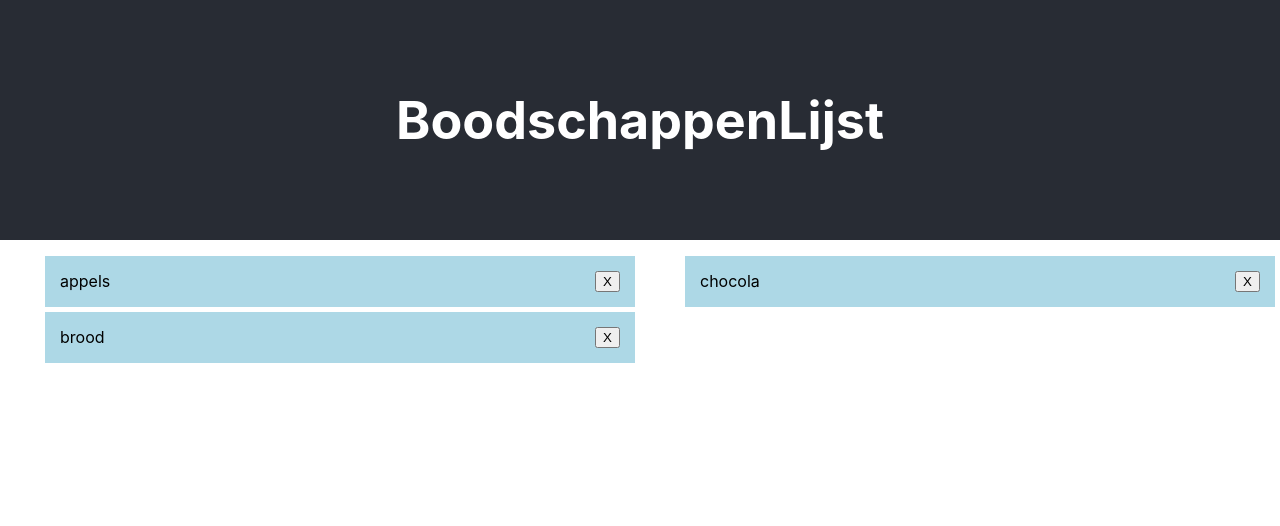
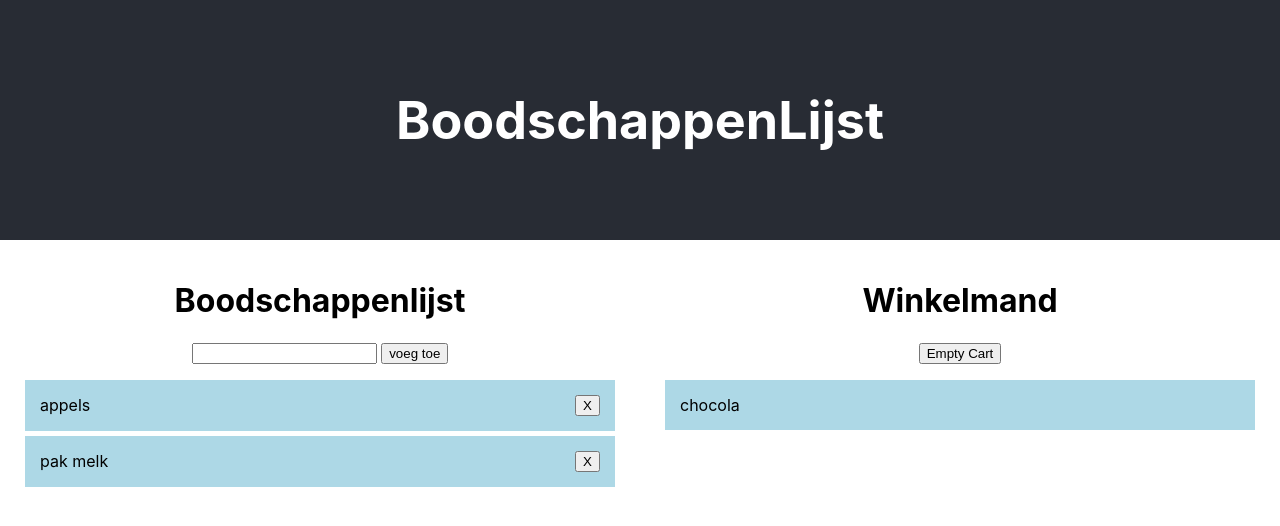
Before and after one commit to ambupilot/react-groceries-list, a React (Create React App) app: page / in a window 1280 px wide. Shown: the top 526 px of the page. Built offline with nearby package versions, Linux system fonts and the light colour scheme.

Commit message:
empty cart

```diff
--- a/src/App.css
+++ b/src/App.css
@@ -34,8 +34,11 @@
 
 .groceries-list {
   width: 50%;
+  padding: 20px;
 }
-
+.groceries-list ul {
+  padding: 0;
+}
 .App {
   text-align: center;
 }
--- a/src/Container.js
+++ b/src/Container.js
@@ -9,7 +9,7 @@ export default class Container extends React.Component {
       groceryInput: "",
       groceryItems: [
         { id: 1, title: "appels" },
-        { id: 2, title: "brood" }
+        { id: 2, title: "pak melk" }
       ],
       shoppingListItems: [{ id: 1, title: "chocola" }]
     };
@@ -23,19 +23,33 @@ export default class Container extends React.Component {
 
       this.setState(prevState => {
         const newList = prevState.shoppingListItems.concat(newShoppingItem);
-        console.log("newlist", newList);
         return {
           shoppingListItems: newList
         };
       });
     };
+
+    const emptyCart = () => {
+      this.setState({ shoppingListItems: [] });
+    };
     return (
       <div className="container">
-        <GroceryList
-          groceryItems={this.state.groceryItems}
-          handleClickGroceryItem={handleClickGroceryItem}
-        />
-        <ShoppingCart groceryItems={this.state.shoppingListItems} />
+        <div className="groceries-list">
+          <h1>Boodschappenlijst</h1>
+          <input></input> <button>voeg toe</button>
+          <GroceryList
+            groceryItems={this.state.groceryItems}
+            handleClickGroceryItem={handleClickGroceryItem}
+          />
+        </div>
+        <div className="groceries-list">
+          <h1>Winkelmand</h1>
+          <button onClick={emptyCart}>Empty Cart</button>
+          <ShoppingCart
+            emptyCart={emptyCart}
+            groceryItems={this.state.shoppingListItems}
+          />
+        </div>
       </div>
     );
   }
--- a/src/components/GroceryList.js
+++ b/src/components/GroceryList.js
@@ -5,7 +5,8 @@ export default class GroceryList extends React.Component {
     const { groceryItems, readonly, handleClickGroceryItem } = this.props;
     console.log(groceryItems);
     return (
-      <div className="groceries-list">
+      <React.Fragment>
+        {" "}
         <ul>
           {groceryItems
             ? groceryItems.map(grocery => (
@@ -21,7 +22,7 @@ export default class GroceryList extends React.Component {
               ))
             : " "}
         </ul>
-      </div>
+      </React.Fragment>
     );
   }
 }
--- a/src/components/ShoppingCart.js
+++ b/src/components/ShoppingCart.js
@@ -1,8 +1,12 @@
 import React from "react";
 import GroceryList from "./GroceryList";
 
-const ShoppingCart = ({ groceryItems }) => {
-  return <GroceryList groceryItems={groceryItems} />;
+const ShoppingCart = ({ groceryItems, emptyCart }) => {
+  return (
+    <React.Fragment>
+      <GroceryList readonly={true} groceryItems={groceryItems} />
+    </React.Fragment>
+  );
 };
 
 export default ShoppingCart;
```
